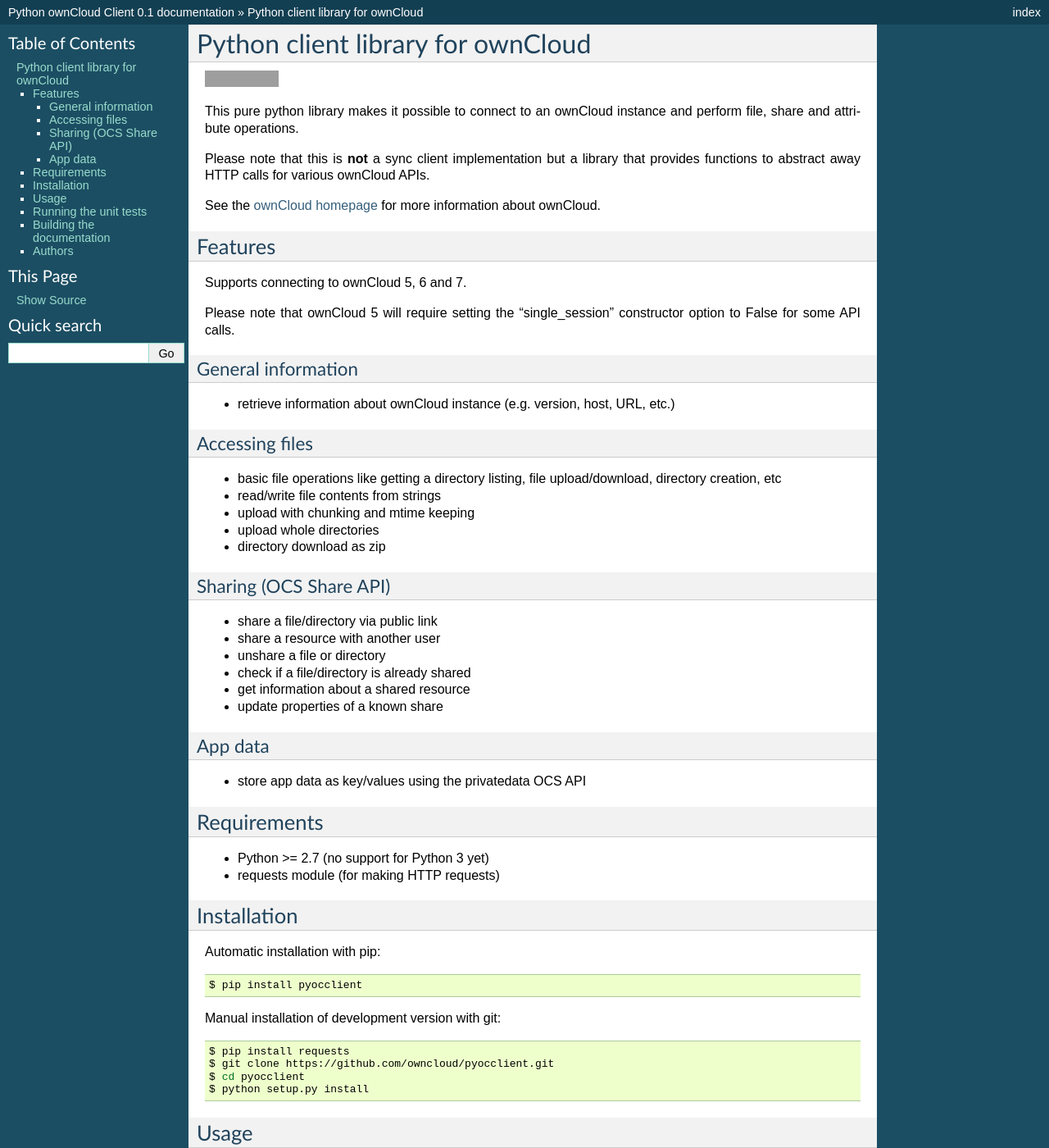
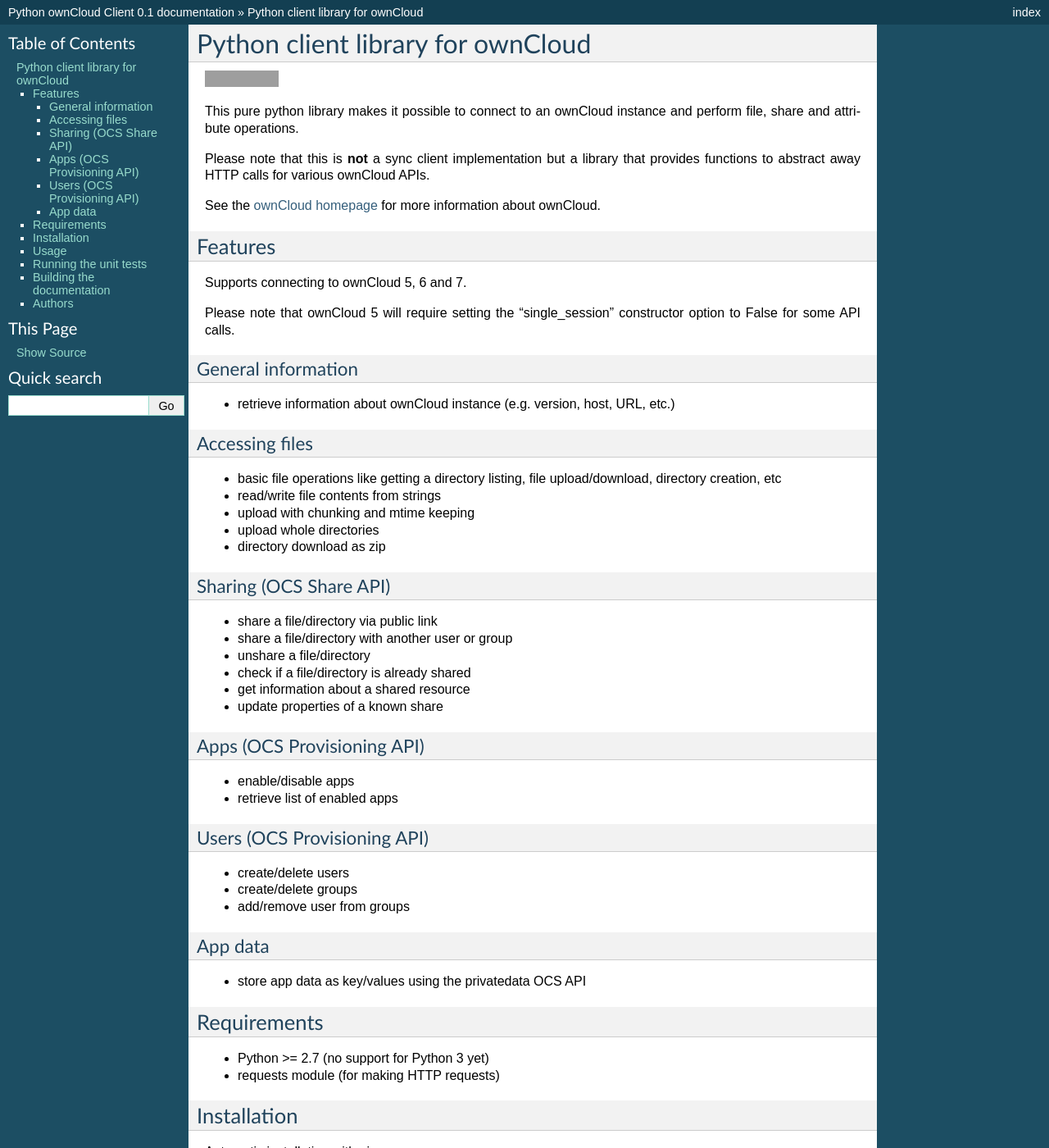
Before and after one commit to owncloud/pyocclient, a Sphinx documentation site: the page built from docs/source/README.rst, in a window 1280 px wide and 1400 px high. Shown: the whole window at 82% size. Built offline with Sphinx 7.4.7, drawn with Linux system fonts in a browser that asks for light colours; grey boxes are pictures that could not be loaded.

Commit message:
Update README for provisioning API additions

```diff
--- a/docs/source/README.rst
+++ b/docs/source/README.rst
@@ -39,11 +39,24 @@
 -----------------------
 
 - share a file/directory via public link
-- share a resource with another user
-- unshare a file or directory
+- share a file/directory with another user or group
+- unshare a file/directory
 - check if a file/directory is already shared
 - get information about a shared resource
 - update properties of a known share
+
+Apps (OCS Provisioning API)
+---------------------------
+
+- enable/disable apps
+- retrieve list of enabled apps
+
+Users (OCS Provisioning API)
+----------------------------
+
+- create/delete users
+- create/delete groups
+- add/remove user from groups
 
 App data
 --------
```
